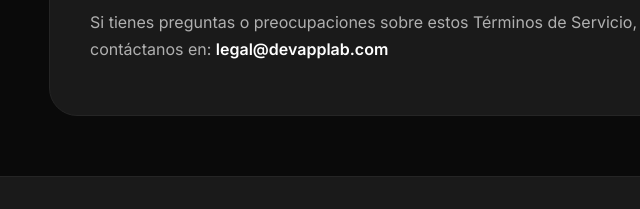
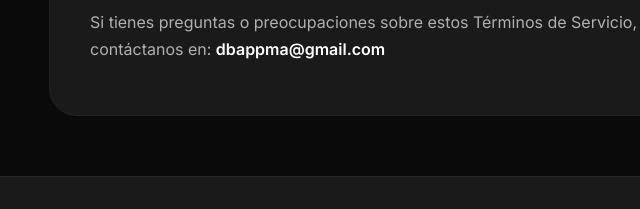
Before and after one commit to devapplab-star/DevAppLab, a plain HTML site: page docs/apps/pillplanner/terms.html in a window 1280 px wide. Shown: the part 2541-2750 px from the top of the page, 231-871 px from the left. Drawn offline with nearby package versions, Linux system fonts and the light colour scheme.

Commit message:
Update terms.html

```diff
--- a/docs/apps/pillplanner/terms.html
+++ b/docs/apps/pillplanner/terms.html
@@ -248,7 +248,7 @@
                     <h2>11. Contacto</h2>
                     <p>
                         Si tienes preguntas o preocupaciones sobre estos Términos de Servicio,
-                        contáctanos en: <strong>legal@devapplab.com</strong>
+                        contáctanos en: <strong>dbappma@gmail.com</strong>
                     </p>
                 </div>
             </div>
```
